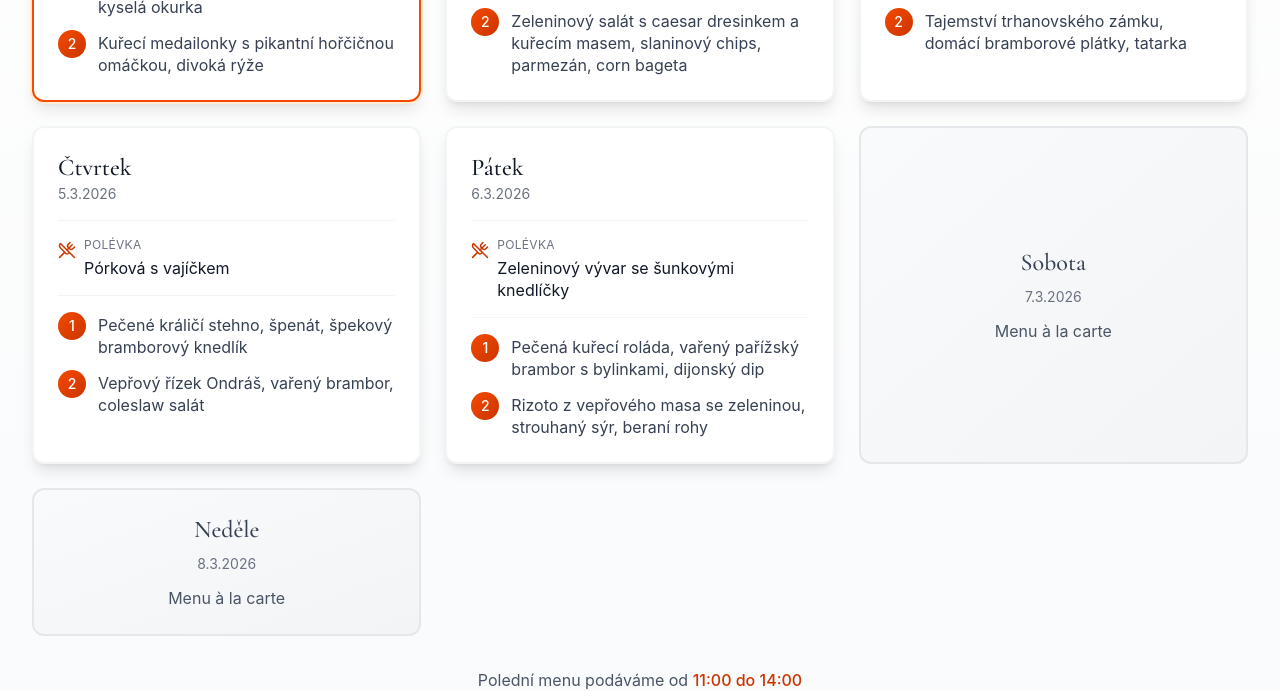
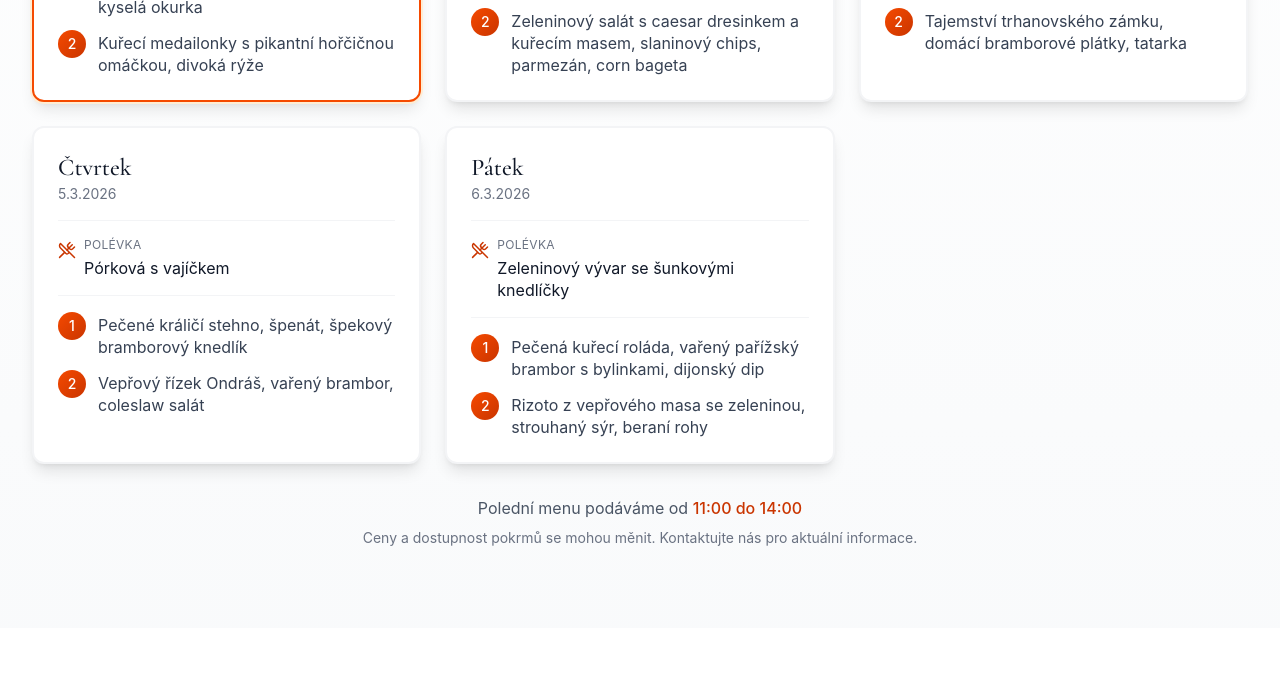
Before and after one commit to mesconliska-maker/Z-meck-restaurace, a React (Vite) app: page / in a window 1280 px wide. Shown: the part 1340-2031 px from the top of the page. Built offline with nearby package versions, Linux system fonts and the light colour scheme.

Commit message:
Update WeeklyMenu.tsx

```diff
--- a/src/app/components/WeeklyMenu.tsx
+++ b/src/app/components/WeeklyMenu.tsx
@@ -75,7 +75,7 @@ export function WeeklyMenu() {
           </p>
         </div>
 
-        {/* Weekly Menu Grid */}
+        {/* Weekly Menu Grid - only Mon-Fri */}
         <div className="grid md:grid-cols-2 lg:grid-cols-3 gap-6">
           {weeklyMenu.map((day, index) => (
             <div
@@ -125,27 +125,6 @@ export function WeeklyMenu() {
               </div>
             </div>
           ))}
-
-          {/* Weekend Notice Cards */}
-          <div className="bg-gradient-to-br from-gray-50 to-gray-100 rounded-xl p-6 flex items-center justify-center border-2 border-gray-200">
-            <div className="text-center">
-              <h3 className="text-2xl font-medium text-gray-700 mb-2" style={{ fontFamily: 'Cormorant Garamond, serif' }}>
-                Sobota
-              </h3>
-              <p className="text-sm text-gray-500 mb-1">7.3.2026</p>
-              <p className="text-gray-600 mt-3">Menu à la carte</p>
-            </div>
-          </div>
-
-          <div className="bg-gradient-to-br from-gray-50 to-gray-100 rounded-xl p-6 flex items-center justify-center border-2 border-gray-200">
-            <div className="text-center">
-              <h3 className="text-2xl font-medium text-gray-700 mb-2" style={{ fontFamily: 'Cormorant Garamond, serif' }}>
-                Neděle
-              </h3>
-              <p className="text-sm text-gray-500 mb-1">8.3.2026</p>
-              <p className="text-gray-600 mt-3">Menu à la carte</p>
-            </div>
-          </div>
         </div>
 
         {/* Footer Note */}
```
